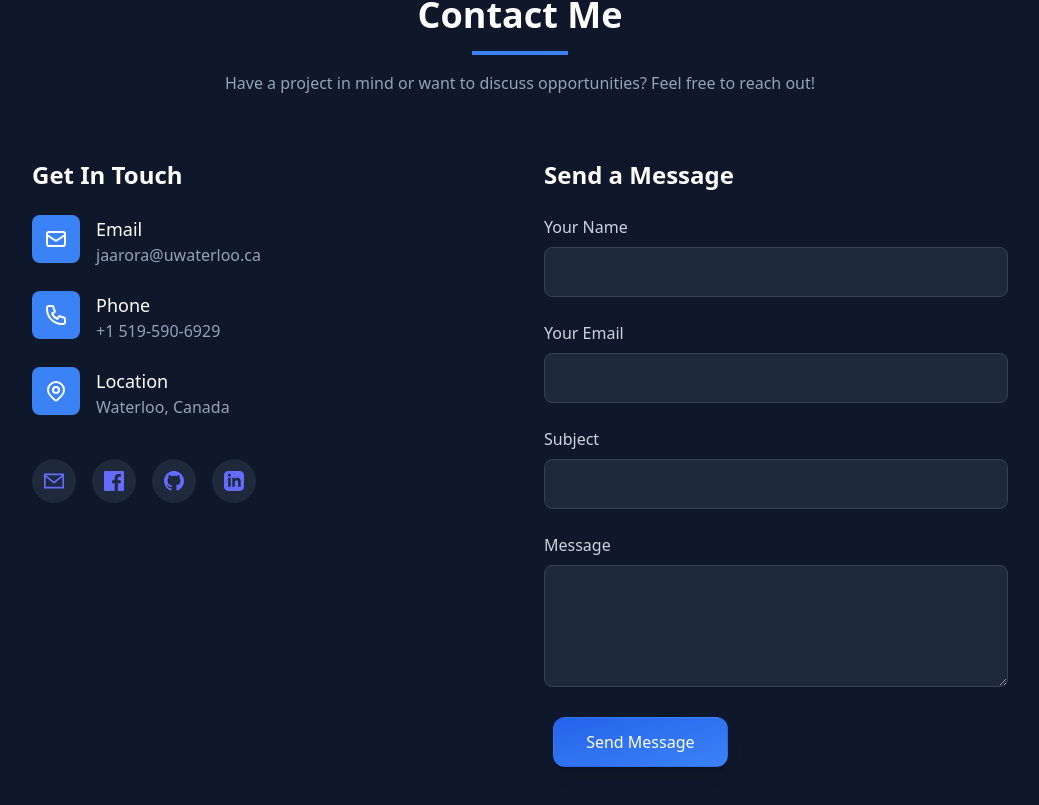
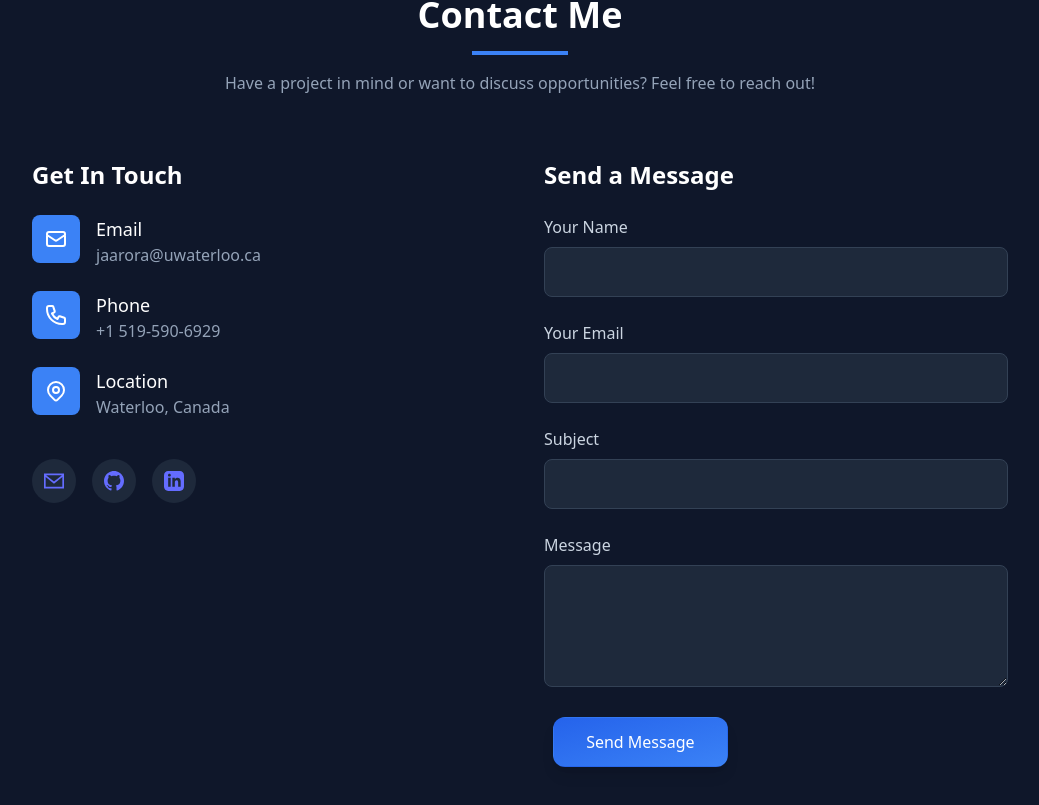
Before and after one commit to Jivesh2816/portfolio-Jivesh-Arora, a React (Vite) app: page / in a window 1280 px wide. Shown: the part 4859-5664 px from the top of the page, without its empty margins (120-1159 px from the left). Built offline with nearby package versions, Linux system fonts and the light colour scheme.

Commit message:
removed facebook button

```diff
--- a/src/contacts.jsx
+++ b/src/contacts.jsx
@@ -122,9 +122,6 @@ export default function ContactSection() {
               <a href="mailto:jaarora@uwaterloo.ca" className="bg-slate-800 p-3 rounded-full hover:bg-blue-500 transition-colors">
                 <svg className="w-5 h-5" fill="currentColor" viewBox="0 0 24 24"><path d="M0 3v18h24V3H0zm21.518 2L12 12.713 2.482 5h19.036zM2 19V7.183l10 8.104 10-8.104V19H2z"/></svg>
               </a>
-              <a href="#" className="bg-slate-800 p-3 rounded-full hover:bg-blue-500 transition-colors">
-                <svg className="w-5 h-5" fill="currentColor" viewBox="0 0 24 24"><path d="M22.675 0h-21.35c-.732 0-1.325.593-1.325 1.325v21.351c0 .731.593 1.324 1.325 1.324h11.495v-9.294h-3.128v-3.622h3.128v-2.671c0-3.1 1.893-4.788 4.659-4.788 1.325 0 2.463.099 2.795.143v3.24l-1.918.001c-1.504 0-1.795.715-1.795 1.763v2.313h3.587l-.467 3.622h-3.12v9.293h6.116c.73 0 1.323-.593 1.323-1.325v-21.35c0-.732-.593-1.325-1.325-1.325z"/></svg>
-              </a>
               <a href="https://github.com/Jivesh2816" target="_blank" rel="noopener noreferrer" className="bg-slate-800 p-3 rounded-full hover:bg-blue-500 transition-colors">
                 <svg className="w-5 h-5" fill="currentColor" viewBox="0 0 24 24"><path d="M12 0c-6.626 0-12 5.373-12 12 0 5.302 3.438 9.8 8.207 11.387.599.111.793-.261.793-.577v-2.234c-3.338.726-4.033-1.416-4.033-1.416-.546-1.387-1.333-1.756-1.333-1.756-1.089-.745.083-.729.083-.729 1.205.084 1.839 1.237 1.839 1.237 1.07 1.834 2.807 1.304 3.492.997.107-.775.418-1.305.762-1.604-2.665-.305-5.467-1.334-5.467-5.931 0-1.311.469-2.381 1.236-3.221-.124-.303-.535-1.524.117-3.176 0 0 1.008-.322 3.301 1.23.957-.266 1.983-.399 3.003-.404 1.02.005 2.047.138 3.006.404 2.291-1.552 3.297-1.23 3.297-1.23.653 1.653.242 2.874.118 3.176.77.84 1.235 1.911 1.235 3.221 0 4.609-2.807 5.624-5.479 5.921.43.372.823 1.102.823 2.222v3.293c0 .319.192.694.801.576 4.765-1.589 8.199-6.086 8.199-11.386 0-6.627-5.373-12-12-12z"/></svg>
               </a>
```
